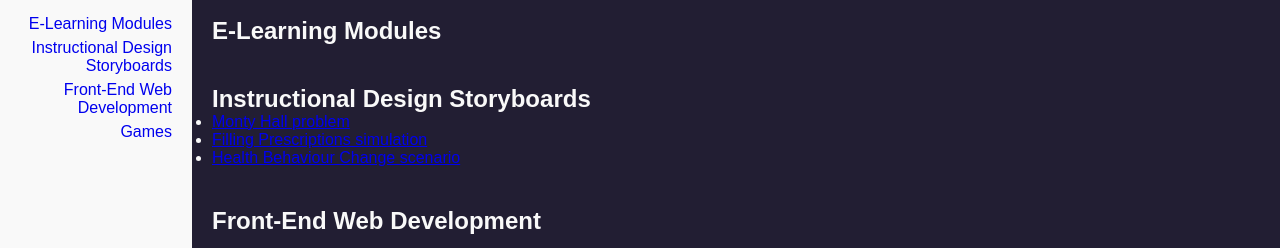
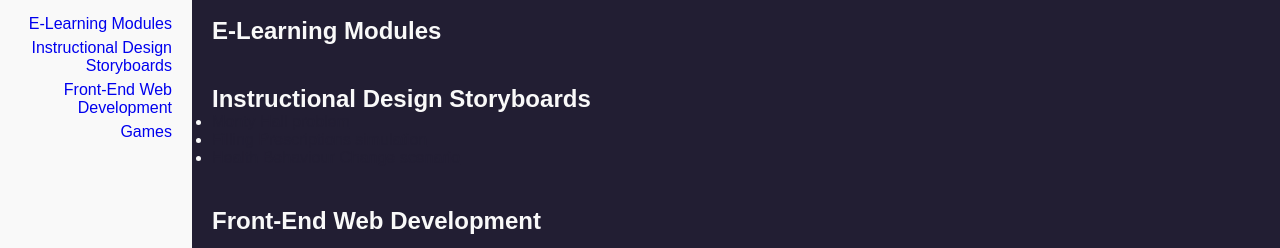
Before and after one commit to jordan-lapointe/jordan-lapointe.github.io, a plain HTML site: page index.html in a window 1280 px wide. Shown: the part 68-316 px from the top of the page. Drawn offline with Linux system fonts and the light colour scheme.

Commit message:
Update style.css

```diff
--- a/styles/style.css
+++ b/styles/style.css
@@ -51,6 +51,9 @@ main {
   width: 85%;
   float: right;
   background-color: #221e33;
+  a:link {
+    color: #221e33;
+  }
 }
 main h2 {
 
```
